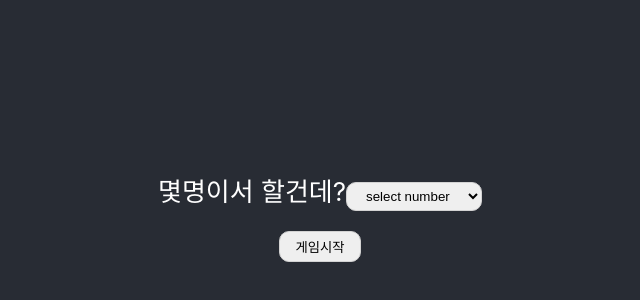
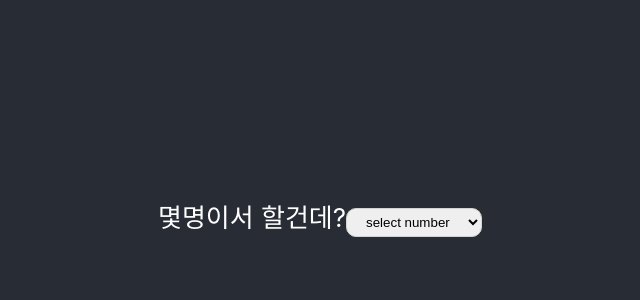
Before and after one commit to JungHanYoung/mafiagame_react, a React (Create React App) app: page /setting in a window 1280 px wide. Shown: the part 188-488 px from the top of the page, without its empty margins (320-960 px from the left). Built offline with nearby package versions, Linux system fonts and the light colour scheme.

Commit message:
세팅 : 총인원 정해지면 게임시작 버튼 보여지기

```diff
--- a/src/routes/Setting.js
+++ b/src/routes/Setting.js
@@ -1,4 +1,4 @@
-import React, { Component } from 'react';
+import React, { Component, Fragment } from 'react';
 import '../App.css';
 import { withRouter } from 'react-router-dom';
 
@@ -139,8 +139,9 @@ class Setting extends Component {
 				{/* {Array.from({ length: num }, (v, k) => k).map((v) => (
 					<input key={`name_${v}`} type="text" value={people.name} />
 				))} */}
-				{num > 3 &&
-					jobs.map((job) => (
+				{num > 3 && (
+					<Fragment>
+						{jobs.map((job) => (
 							<div key={job.code}>
 								<span
 									style={{
@@ -160,6 +161,8 @@ class Setting extends Component {
 							</div>
 						))}
 						<button onClick={this.onSettingEnd}>게임시작</button>
+					</Fragment>
+				)}
 			</div>
 		);
 	}
```
Lines whose indentation alone changed are shown as unchanged.
